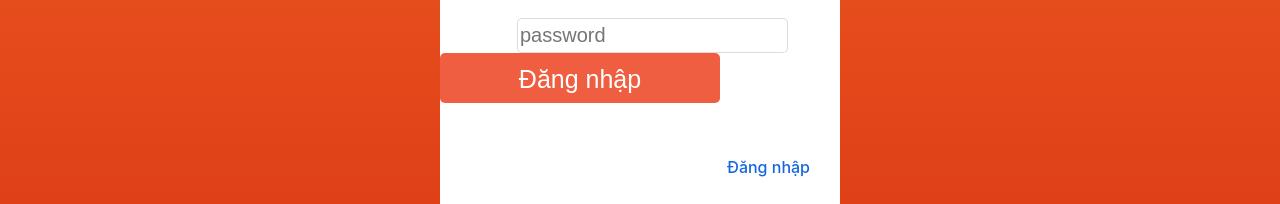
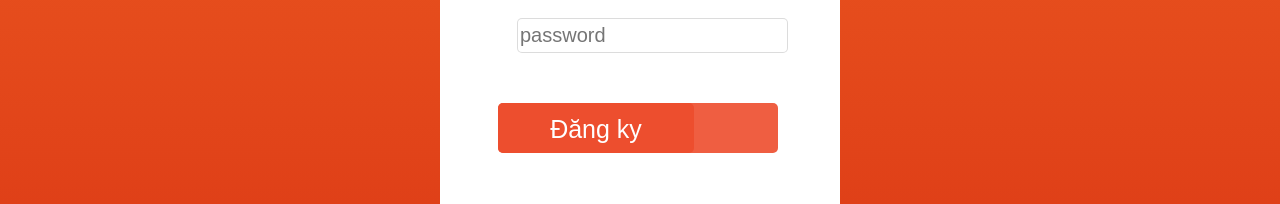
Before and after one commit to hheconvit23012002/petslav2, a React (Create React App) app: page /signup in a window 1280 px wide. Shown: the part 607-811 px from the top of the page. Built offline with nearby package versions, Linux system fonts and the light colour scheme.

Commit message:
huan test

```diff
--- a/src/components/productDetail/ProductDetailcpm.js
+++ b/src/components/productDetail/ProductDetailcpm.js
@@ -5,7 +5,9 @@ import * as actions from './../../action/index'
 import './ProductDetailcpm.css'
 function ProductDetailcpm(props) {
     useEffect(() => {
-        props.onCallApiFetchData();
+        if(props.task.length === 0){
+            props.onCallApiFetchData();
+        }
     }, []) // eslint-disable-line react-hooks/exhaustive-deps
     let param = useParams()
     let item =undefined
@@ -24,7 +26,7 @@ function ProductDetailcpm(props) {
         return x;
     }
     return (
-        item ?
+        !!item &&
         <div className="container-page-cart">
             <div className="grid wide">
                 <div className="row useInnerHTML">
@@ -34,7 +36,7 @@ function ProductDetailcpm(props) {
                     <div className="l-6 c-12 m-6 col">
                         <h1 className="title-product">{item.product_name}</h1>
                         <div className="product-price">
-                            <span>${converToVND(item.price)}</span>
+                            <span>{converToVND(item.price)}</span>
                         </div>
                         <div className="btn-wrap">
                             <button className="buy-in-cart-btn">Buy Now</button>
@@ -47,8 +49,7 @@ function ProductDetailcpm(props) {
                     </div>
                 </div>
             </div>
-        </div> :
-        <div></div>
+        </div>
     )
 }
 const mapStateToProps = (state) => {
--- a/src/components/productlist/ProductList.js
+++ b/src/components/productlist/ProductList.js
@@ -4,7 +4,9 @@ import * as actions from './../../action/index'
 import ProductItem from "./../productItem/ProductItem"
 function ProductList(props) {
     useEffect(() => {
-        props.onCallApiFetchData();
+        if(props.task.length === 0){
+            props.onCallApiFetchData();
+        }
     }, []) // eslint-disable-line react-hooks/exhaustive-deps
     const [pageCurent,setPageCurent] = useState(1)
     const [productOnPage,setProductOnPage] = useState(12)
@@ -21,7 +23,9 @@ function ProductList(props) {
     start()
     const handleChangePage = (value) => {
         console.log(sessionStorage.token)
-        setPageCurent(() => {return value})
+        // setPageCurent(() => {return value})
+        setPageCurent(value);
+        // setPageCurent(value => value+1)
     }
     const handleChangeProduct = (e) => {
         setPageCurent(() => {return 1})
--- a/src/components/signup/Signup.js
+++ b/src/components/signup/Signup.js
@@ -4,24 +4,24 @@ import Swal from 'sweetalert2';
 import withReactContent from 'sweetalert2-react-content';
 import { Link } from "react-router-dom";
 import './signup.css';
-function Signup(){
-    const [ipFirstname,setIpFirstName] = useState("")
-    const [ipLastName,setIpLasttName] = useState("")
-    const [ipEmail,setIpEmail] = useState("")
-    const [ipUserName,setIpUserName] = useState("")
-    const [ipPass,setIpPass] = useState("")
+function Signup() {
+    const [ipFirstname, setIpFirstName] = useState("")
+    const [ipLastName, setIpLasttName] = useState("")
+    const [ipEmail, setIpEmail] = useState("")
+    const [ipUserName, setIpUserName] = useState("")
+    const [ipPass, setIpPass] = useState("")
     const [isLoading, setLoading] = useState(false)
     const MySwal = withReactContent(Swal)
-    function handleSubmit(e){
+    function handleSubmit(e) {
         e.preventDefault()
-        if(ipFirstname === "" || ipLastName==="" || ipEmail==="" || ipUserName==="" || ipPass===""){
+        if (ipFirstname === "" || ipLastName === "" || ipEmail === "" || ipUserName === "" || ipPass === "") {
             MySwal.fire({
                 title: <strong>Vui lòng nhập hết các trường!</strong>,
                 html: <i>You clicked the button!</i>,
                 icon: 'error'
             })
         }
-        else{
+        else {
             let res = {
                 first_name: ipFirstname,
                 last_name: ipLastName,
@@ -30,7 +30,7 @@ function Signup(){
                 password: ipPass
             }
             setLoading(true)
-            ApiCaller("/register/",'POST',res).then(e => {
+            ApiCaller("/register/", 'POST', res).then(e => {
                 setLoading(false)
                 setIpFirstName("")
                 setIpLasttName("")
@@ -52,18 +52,18 @@ function Signup(){
             })
         }
     }
-    function onChange(e){
+    function onChange(e) {
 
-        if(e.target.className === "firstNameSignup"){
+        if (e.target.className === "firstNameSignup") {
             setIpFirstName(e.target.value)
         }
-        else if(e.target.className === "lastNameSignup"){
+        else if (e.target.className === "lastNameSignup") {
             setIpLasttName(e.target.value)
-        }else if(e.target.className === "emailSignup"){
+        } else if (e.target.className === "emailSignup") {
             setIpEmail(e.target.value)
-        }else if(e.target.className === "usernameSignup"){
+        } else if (e.target.className === "usernameSignup") {
             setIpUserName(e.target.value)
-        }else if(e.target.className === "passwordSignup"){
+        } else if (e.target.className === "passwordSignup") {
             setIpPass(e.target.value)
         }
     }
@@ -72,29 +72,29 @@ function Signup(){
             <form onSubmit={(e) => handleSubmit(e)}>
                 <div className="signup-background">
                     <div className="signup-khung">
-                    <input type="text" className="firstNameSignup" placeholder="firstName" required value={ipFirstname} onChange={ (e) => onChange(e)}></input>
+                        <input type="text" className="firstNameSignup" placeholder="firstName" required value={ipFirstname} onChange={(e) => onChange(e)}></input>
                         <br></br>
-                    <input type="text" className="lastNameSignup" placeholder="lastName" required value={ipLastName} onChange={ (e) => onChange(e)}></input>
+                        <input type="text" className="lastNameSignup" placeholder="lastName" required value={ipLastName} onChange={(e) => onChange(e)}></input>
                         <br></br>
-                    <input type="email" className="emailSignup" placeholder="email" required value={ipEmail} onChange={ (e) => onChange(e)}></input>
+                        <input type="email" className="emailSignup" placeholder="email" required value={ipEmail} onChange={(e) => onChange(e)}></input>
                         <br></br>
-                    <input type="text" className="usernameSignup" placeholder="username" required value={ipUserName} onChange={ (e) => onChange(e)}></input>
+                        <input type="text" className="usernameSignup" placeholder="username" required value={ipUserName} onChange={(e) => onChange(e)}></input>
                         <br></br>
-                    <input type="password" className="passwordSignup" placeholder="password" required value={ipPass} onChange={ (e) => onChange(e)}></input>
+                        <input type="password" className="passwordSignup" placeholder="password" required value={ipPass} onChange={(e) => onChange(e)}></input>
                         <br></br>
                         {/* <button className="signup-sumbit">
                         <div className="signup-text">
                                 Đăng kí
                          </div>
                     </button> */}
-                    <div>
+                        <div className="signup-sumbit">
                             {isLoading ? <div className="spinner-container"  >
                                 <div className="loading-spinner">
                                 </div>
                             </div> :
                                 <button className="sumbit">
                                     <div className="text-submit">
-                                    Đăng nhập
+                                        Đăng ky
                                     </div>
                                 </button>}
                         </div>
```
Lines whose indentation alone changed are shown as unchanged.
